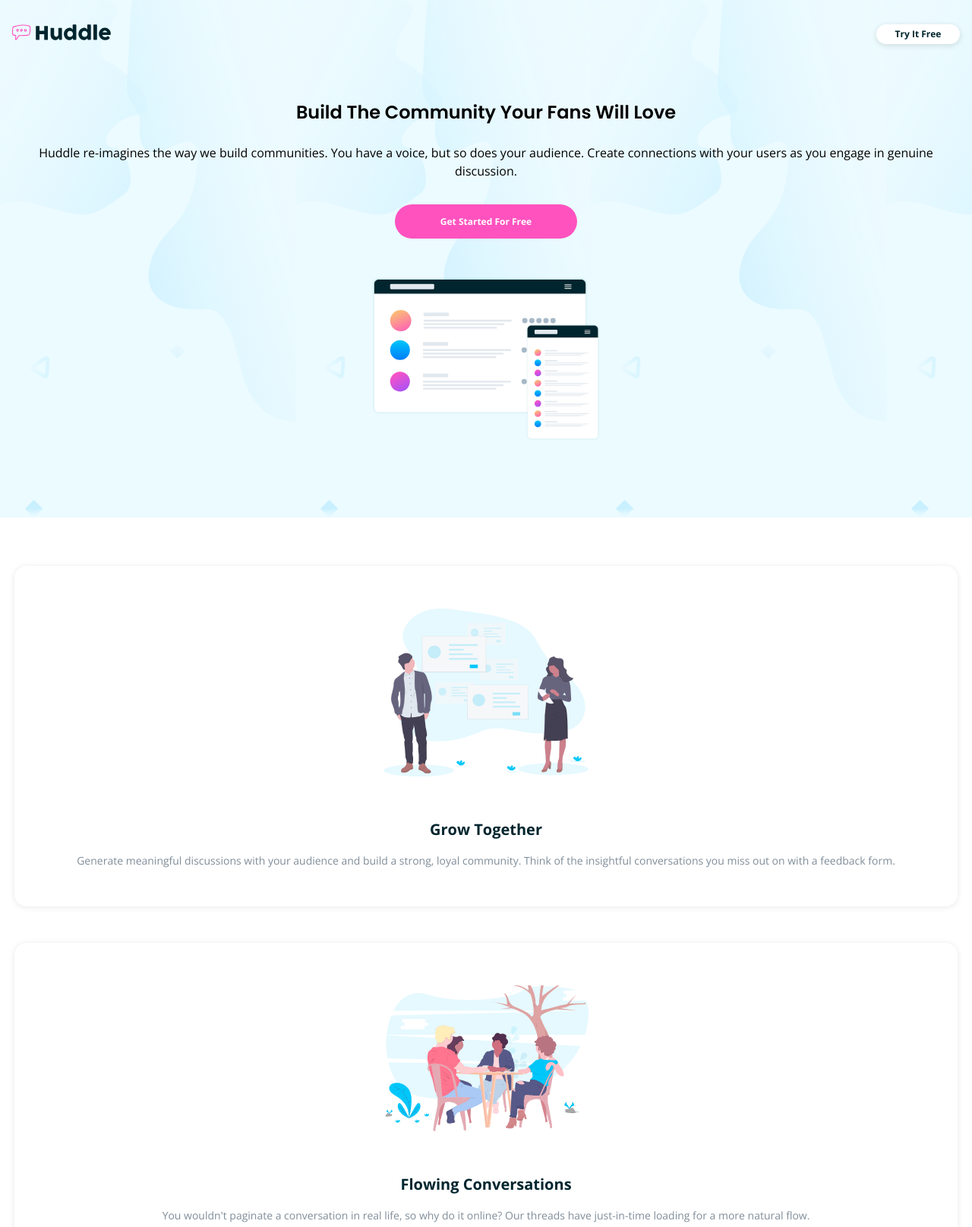
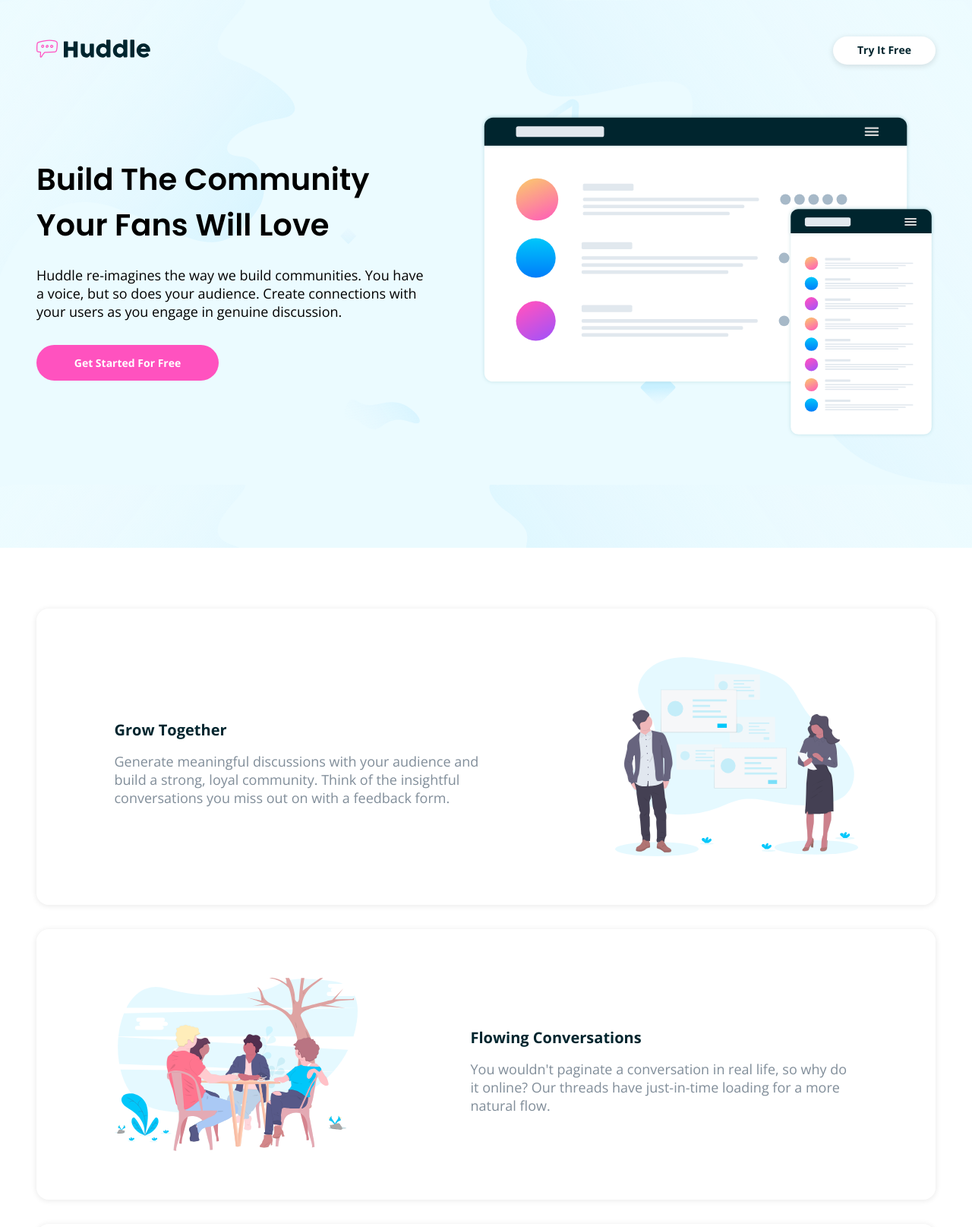
Before and after one commit to nicknjagi/huddle-landing-page-with-alternating-feature-blocks, a plain HTML site: page index.html in a window 1280 px wide. Shown: the top 1615 px of the page at 76% size. Drawn offline with nearby package versions, Linux system fonts and the light colour scheme.

Commit message:
add responsiveness

```diff
--- a/style.css
+++ b/style.css
@@ -27,6 +27,9 @@ body {
 }
 header {
     justify-content: space-between;
+    align-items: center;
+    max-width:1200px;
+    margin: auto;
 }
 header img {
     width: 130px;
@@ -57,10 +60,10 @@ header button:hover {
 }
 main {
     padding: 2rem 1.2rem;
-    margin: auto;
+    margin:3rem auto;
 }
-main h1 {
-    margin: 2.5rem 0 1.5rem 0;
+h1 {
+    margin-bottom: 1.5rem;
     font-size: 24px;
     font-family: 'Poppins', sans-serif;
 }
@@ -111,7 +114,7 @@ h2 {
     max-width: 720px;
     margin: auto;
     box-shadow: 0px 1px 7px 1px rgba(0, 0, 0, 0.1);
-    padding: 2rem 0;
+    padding: 1rem 0;
     border-radius: 15px;
     transform: translateY(35%);
 }
@@ -121,11 +124,12 @@ h2 {
 .floating-card button{
     width: 200px;
     padding: 12px 0;
+    margin-bottom: 1rem
 }
 footer {
     flex-direction: column;
     gap: 1rem;
-    padding: 6rem 15px 2rem 15px;
+    padding: 7rem 15px 2rem 15px;
     background-color: var(--neutral-dark-cyan);
     color: var(--neutral-pale-cyan);
     text-align: left;
@@ -135,7 +139,7 @@ footer {
     flex-direction: column;
     gap: 1rem;
     margin-bottom: 1rem;
-    padding: 1rem 0;
+    /* padding: 1rem 0; */
 }
 .logo{
     height: auto;
@@ -151,6 +155,10 @@ footer {
     margin-top: 5px;
     color: #ffffff;
 }
+.links{
+    flex-direction: column;
+    gap: 1rem;
+}
 footer div ul {
     list-style: none;
     flex-direction: column;
@@ -159,6 +167,9 @@ footer div ul {
 footer div ul a{
     text-decoration: none;
     color: var(--neutral-pale-cyan);
+}
+footer div ul a:hover{
+    border-bottom: 2px solid var(--neutral-pale-cyan);
 }
 .icons{
     flex-direction: column;
@@ -179,3 +190,155 @@ i{
     border: 1px solid var(--neutral-pale-cyan);
     border-radius: 60px;
 }
+i:hover{
+    transform: scale(1.2);
+    color: #FF9BDB;
+}
+@media screen and (min-width: 600px) {
+    body{
+        text-align: start;
+    }
+    .top-container {
+        background-image: url("./images/bg-hero-desktop.svg");
+        padding: 3rem 1rem ;
+    }
+    header img {
+        width: 150px;
+    }
+    button{
+        font-size: 14px;
+    }
+    header button{
+        padding: 8px 0 10px 0;
+        width: 135px;
+    }
+    main {
+        display: flex;
+        align-items: center;
+        justify-content: space-between;
+        padding: 0;
+        max-width: 1200px;
+        margin: 4rem auto;
+    }
+    main div {
+        max-width: 510px;
+        margin-right: 10px;
+        font-size: 18px;
+    }
+    h1 {
+        font-weight: 600;
+        font-size: 32px;
+    }
+    main img{
+        width: 300px;
+    }
+    section{
+        padding: 1rem 2rem;
+        max-width: 1280px;
+        margin-inline: auto;
+        margin-top: 2rem;
+    }
+    .card {
+        flex-direction: row;
+        margin-top: 2rem;
+        justify-content: space-around;
+        padding: 3rem;
+    }
+    .card p{
+        font-size: 18px;
+    }
+    .card div{
+        max-width:510px;
+    }
+    .card img {
+        order:1;
+        width: 240px;
+    }
+    .card:nth-child(2) img{
+        order:initial;
+    }
+    .floating-card-container{
+        padding: 12px 3rem;
+    }
+    .floating-card{
+        display: flex;
+        flex-direction: column;
+        align-items: center;
+        justify-content: center;
+        gap: 0.5rem;
+    }
+    .floating-card h2{
+    font-size: 24px;
+    }
+    .floating-card button {
+        width:220px;
+        padding: 14px 0;
+    }
+    footer{
+        align-items: center;
+    }
+    .links {
+        flex-direction: row;
+        gap: 3rem;
+    }
+}
+
+@media screen and (min-width: 820px)
+{
+    body{
+        font-size: 18px;
+    }
+    .top-container {
+        padding: 3rem;
+    }
+    header {
+        margin-bottom: 2rem;
+    }
+    main {
+        gap: 2rem;
+    }
+    h1{
+        font-size: 40px;
+    }
+    main img {
+        width:360px;
+    }
+    section{
+        padding: 1rem 3rem;
+    }
+    .card {
+        padding-block: 4rem;
+    }
+    .card img {
+        width: 320px;
+    }
+    footer {
+        flex-direction: row;
+        justify-content: center;
+        align-items: center;
+        gap: 4rem;
+    }
+    .icons{
+        justify-content: space-between;
+        height: 220px;
+        transform: translateY(15%);
+    }
+    .icons div{
+        justify-content: flex-start;
+    }
+}
+@media screen and (min-width: 980px){
+    main img{
+        width: 450px;
+    }
+}
+@media screen and (min-width: 1100px){
+    main img{
+        width: 540px;
+    }
+}
+@media screen and (min-width: 1200px){
+    main img{
+        width: 600px;
+    }
+}
```
